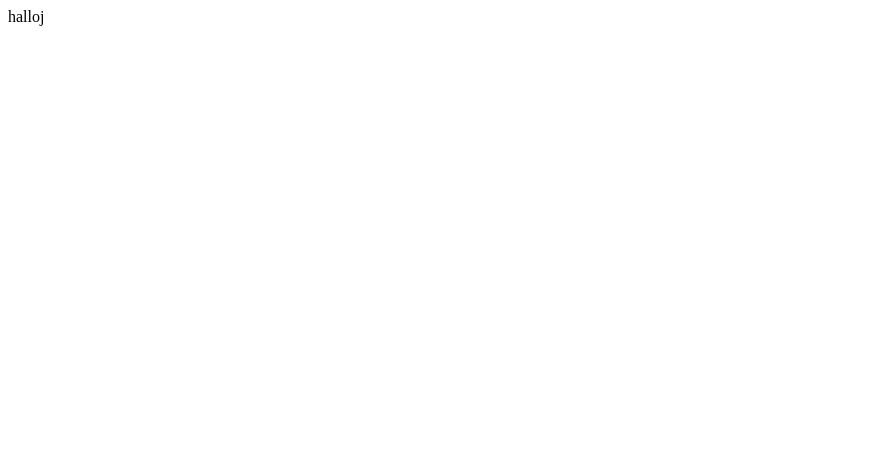
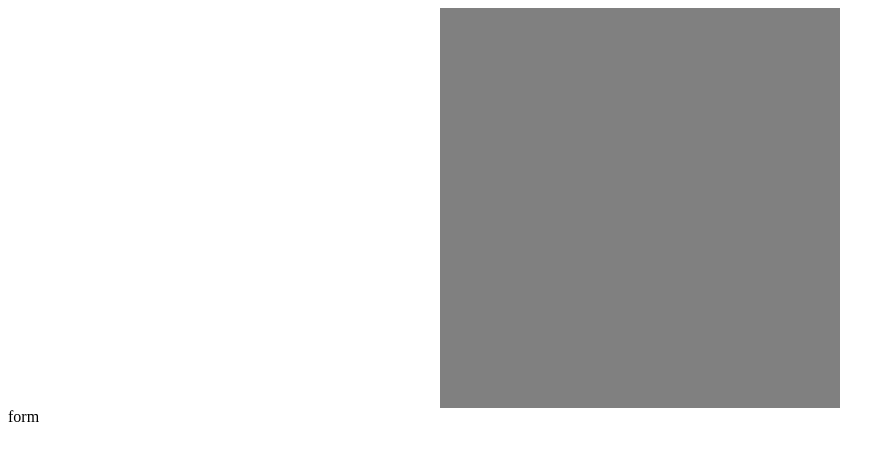
Before and after one commit to zanenkn/line-on-map_client, a React (Create React App) app: page / in a window 1280 px wide. Shown: the top 460 px of the page, without its empty margins (0-895 px from the left). Built offline with nearby package versions, Linux system fonts and the light colour scheme.

Commit message:
Renders a divs for the line and user input in the App.js

```diff
--- a/src/App.js
+++ b/src/App.js
@@ -1,10 +1,14 @@
 import React from 'react'
+import Form from './Components/Form'
 
 
 function App() {
   return (
     <>
-      halloj
+      <div id='line' style={{'width': '400px', 'height': '400px', 'margin': 'auto', 'backgroundColor': 'grey'}}>
+
+      </div>
+      <Form />
     </>
   )
 }
--- /dev/null
+++ b/src/Components/Form.jsx
@@ -0,0 +1,11 @@
+import React from 'react'
+
+const Form = () => {
+  return(
+    <div id='user-input'>
+      form
+    </div>
+  )
+}
+
+export default Form
```
Also changed, not shown: 1 other file (tests, documents, lock files or other folders).
